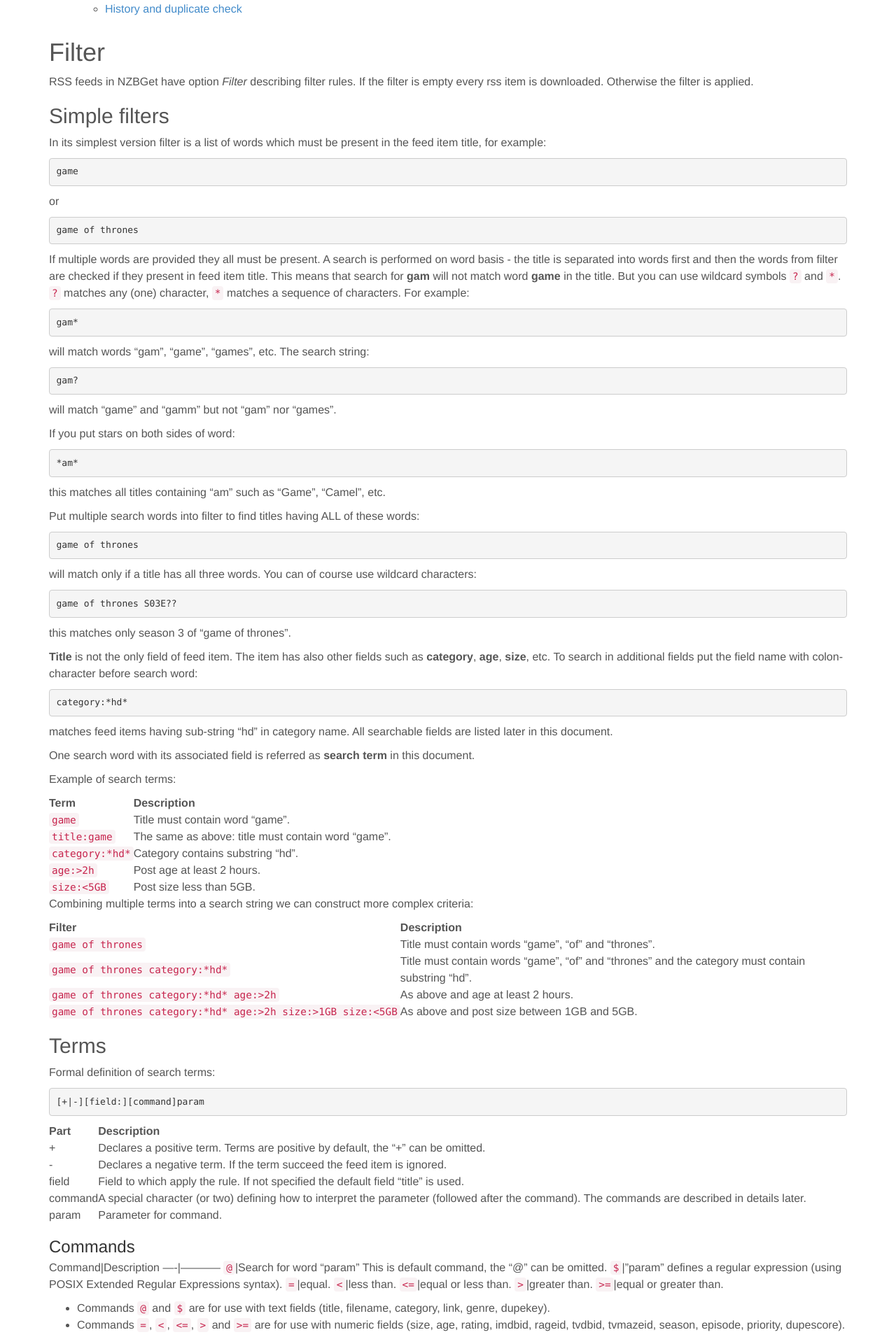
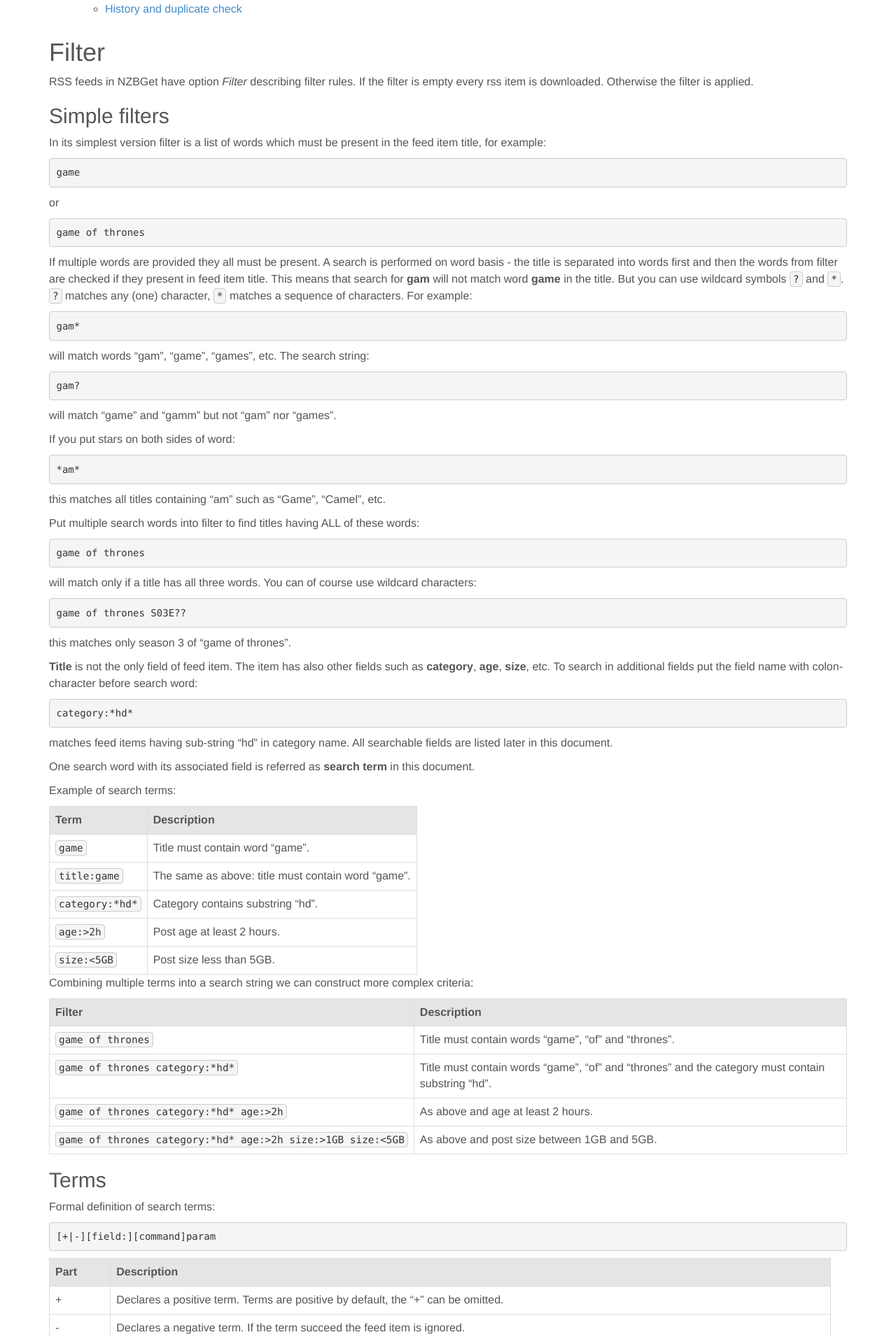
Before and after one commit to nzbget/nzbget.github.io, a Jekyll site: the page built from _wiki/RSS.md, in a window 1280 px wide. Shown: the part 518-2429 px from the top of the page at 70% size. Built offline with Jekyll 4.4.1, drawn with Linux system fonts in a browser that asks for light colours; nearby versions of some CDN libraries; the repository's description, which GitHub fills in, is left out.

Commit message:
nzbget/nzbget#383: adjusted formatting

```diff
--- a/_layouts/wiki.html
+++ b/_layouts/wiki.html
@@ -2,7 +2,7 @@
 <html lang="en">
   <head>
     <meta charset="UTF-8">
-    <title>{{ page.title }}</title>
+    <title>{{ page.title  | replace: "_", " " }}</title>
     <meta name="description" content="{{ page.description | default: site.description | default: site.github.project_tagline }}"/>
     <meta name="viewport" content="width=device-width, initial-scale=1">
     {% include meta.html %}
--- a/css/docs.css
+++ b/css/docs.css
@@ -545,3 +545,25 @@ h1[id] {
 .bs-docs-wiki {
   text-align: left;
 }
+
+.bs-docs-wiki table th, table td {
+  border: 1px solid #ddd !important;
+  padding: 8px;
+  line-height: 1.42857143;
+  vertical-align: top;
+  border-top: 1px solid #ddd;
+}
+
+.bs-docs-wiki table th {
+  background-color: #e5e5e5;
+}
+
+.bs-docs-wiki code.highlighter-rouge {
+  color: #333;
+  background-color: #f5f5f5;
+  border: 1px solid #ccc;
+}
+
+.bs-docs-wiki pre code {
+  font-size: 14px;
+}
```
